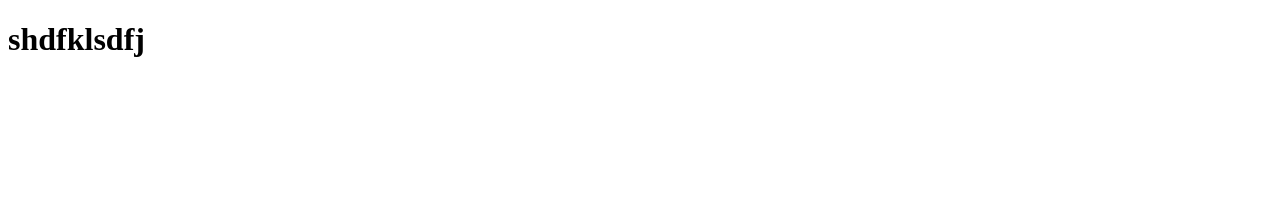
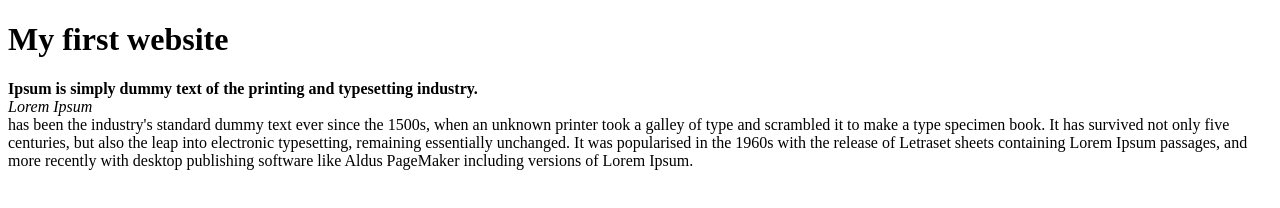
Before and after one commit to Redwan-png-alt/my-first-website, a plain HTML site: page index.html in a window 1280 px wide. Drawn offline with Linux system fonts and the light colour scheme.

Commit message:
loremipsum

```diff
--- a/index.html
+++ b/index.html
@@ -6,6 +6,8 @@
     <title>Document</title>
 </head>
 <body>
-    <h1>shdfklsdfj</h1>
+    <h1>My first website</h1>
+    <p><b> Ipsum is simply dummy text of the printing and typesetting industry.</b><br>
+        <i>Lorem Ipsum</i><br> has been the industry's standard dummy text ever since the 1500s, when an unknown printer took a galley of type and scrambled it to make a type specimen book. It has survived not only five centuries, but also the leap into electronic typesetting, remaining essentially unchanged. It was popularised in the 1960s with the release of Letraset sheets containing Lorem Ipsum passages, and more recently with desktop publishing software like Aldus PageMaker including versions of Lorem Ipsum.</p>
 </body>
 </html>
```
